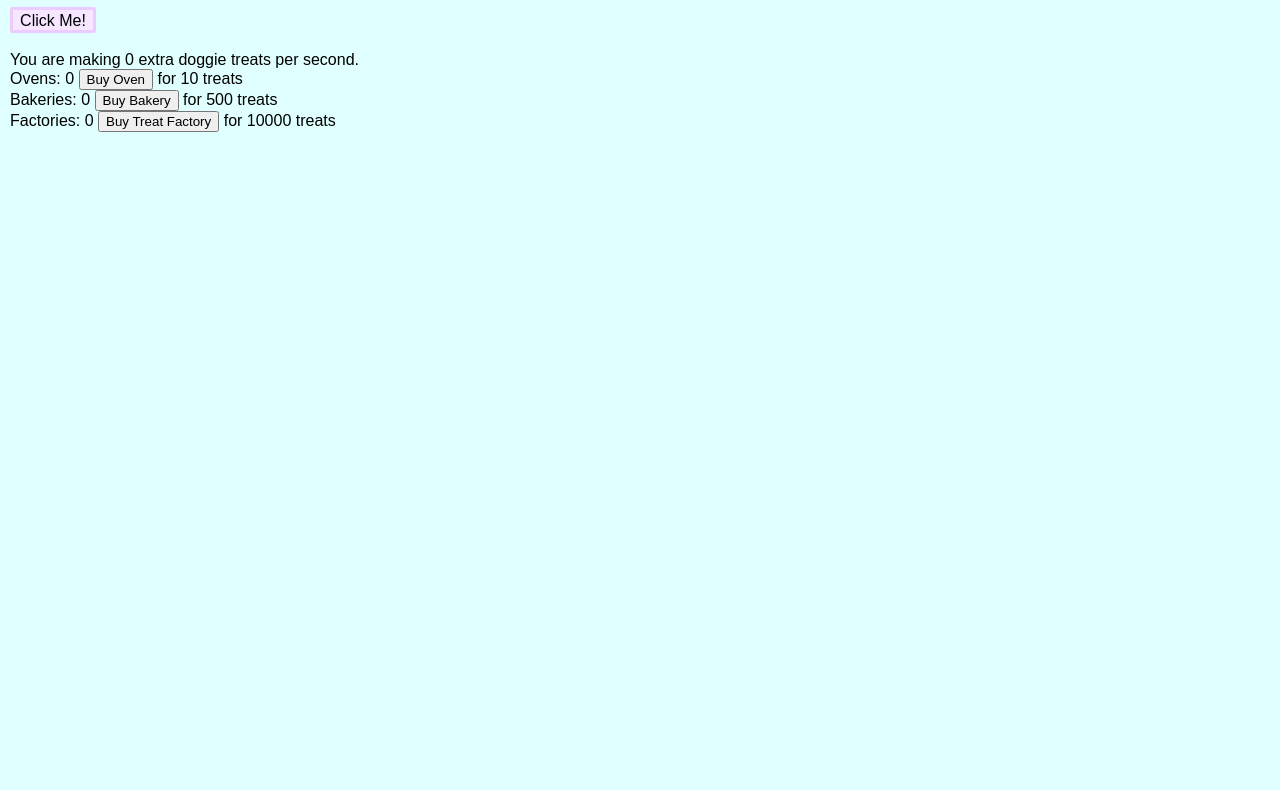
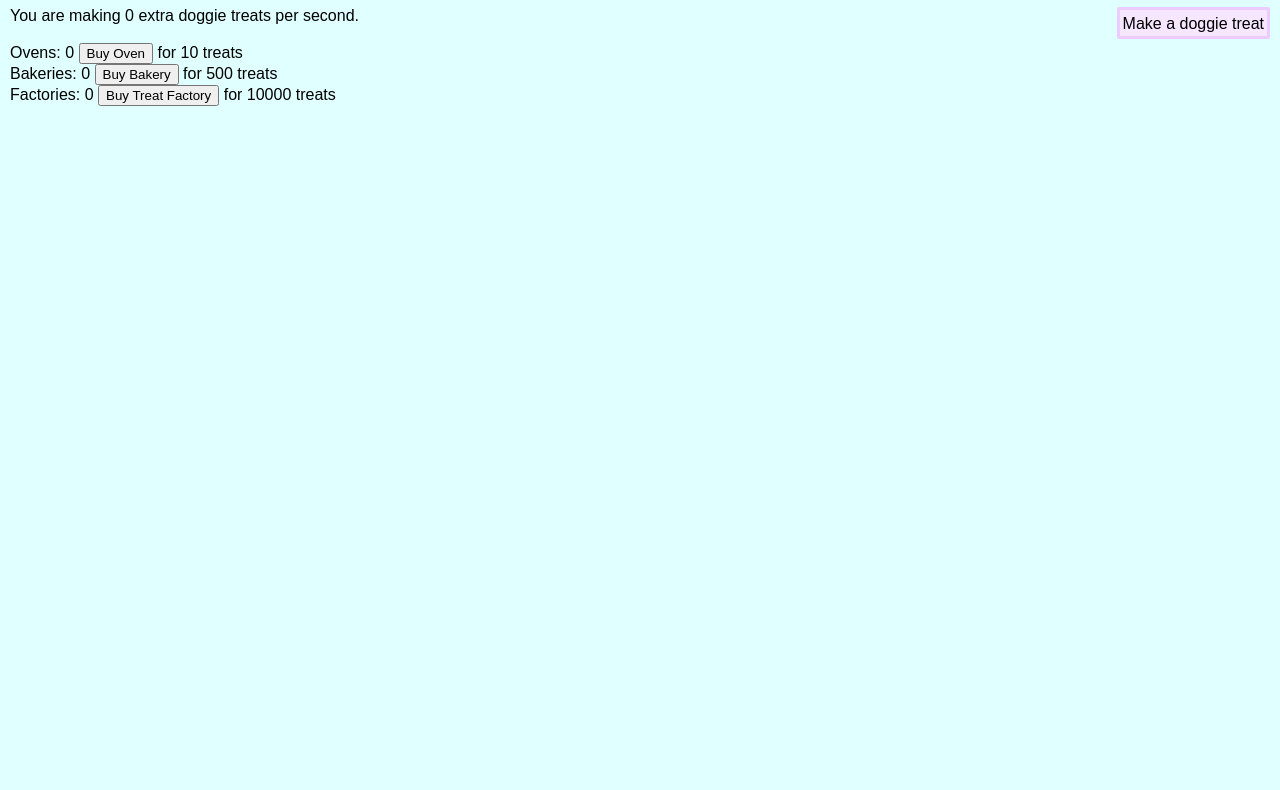
Before and after one commit to SaskiaVanR/doggieclicker, a plain HTML site: page index.html in a window 1280 px wide. Shown: the part 48-838 px from the top of the page. Drawn offline with Linux system fonts and the light colour scheme.

Commit message:
Moved treat button to the right
treat button float right

```diff
--- a/doggie.css
+++ b/doggie.css
@@ -10,7 +10,6 @@ and open the template in the editor.
 
 #treatbutton {
     height: 20px;
-    width: 80px;
     border-color:#ecccff;
     background-color:#f6e6ff;
     border-style:solid;
@@ -18,6 +17,8 @@ and open the template in the editor.
     cursor: pointer;
     cursor: hand;
     display: table;
+    float:right;
+    padding:3px;
 }
 #clicktext {
 
--- a/index.html
+++ b/index.html
@@ -23,9 +23,9 @@ and open the template in the editor.
         </div>
         <div id="nonheader">
 
-        <div id="treatbutton" onclick="treatClick(1)" onmousedown="treatDown()" onmouseup="treatUp()"><div id="clicktext" style="text-align:center;vertical-align: middle;line-height: 7px;"><p>Click Me!</p></div></div>
+        <div id="treatbutton" onclick="treatClick(1)" onmousedown="treatDown()" onmouseup="treatUp()"><div id="clicktext" style="text-align:center;vertical-align: middle;line-height: 7px;"><p>Make a doggie treat</p></div></div>
+        <p style="float:left;">You are making <span id="perSecond">0</span> extra doggie treats per second.
         <br/>
-        <p>You are making <span id="perSecond">0</span> extra doggie treats per second.
         <br/>
         Ovens: <span id="ovens">0</span>
         <button onClick="buyFactory(0)">Buy Oven</button>
```
